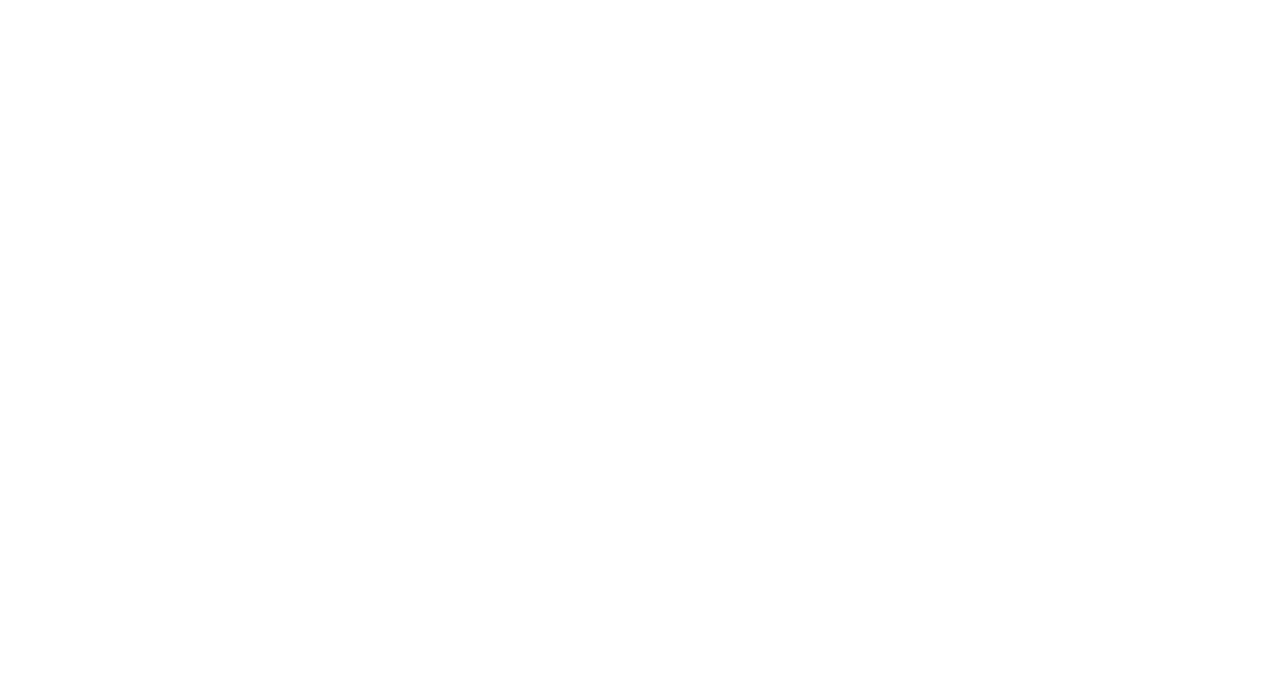
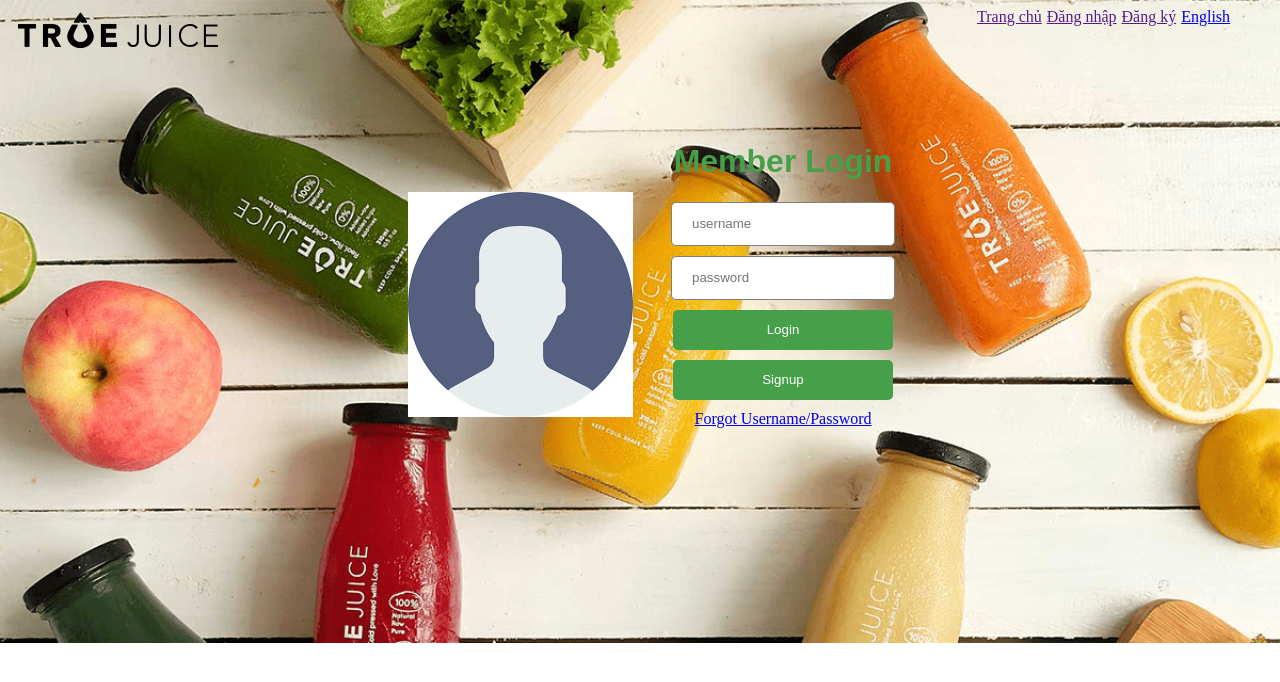
Before and after one commit to leminhhieu98py/-C4E126-true-fruit-admin, a plain HTML site: page html/dung_login.html in a window 1280 px wide. Drawn offline with Linux system fonts and the light colour scheme.

Commit message:
update code

```diff
--- a/css/dung_login.css
+++ b/css/dung_login.css
@@ -0,0 +1,87 @@
+
+.login{
+    display: inline;
+    float: left;
+    width: 300px;
+    height: 300px;
+    border: none;
+    border-radius: 10px;
+    text-align: center;
+    margin-top: 50px;
+
+}
+img#logicon{
+    display: inline;
+    float: left;
+    margin-top: 120px;
+    margin-left: 400px;
+    padding: 0px;
+}
+h1{
+    color: #45a049;
+    font-family: sans-serif;
+
+}
+.login input{
+    width: 200px;
+    height: 40px;
+    margin-bottom: 10px;
+    border-radius: 5px;
+    border: 1px solid grey;
+    padding-left: 20px;
+}
+.login button{
+width: 220px;
+height: 40px;
+margin-bottom: 10px;
+border-radius: 5px;
+border: none;
+background-color: #45a049;
+color: white;
+}
+.login button:hover{
+    font-size: 15px;
+}
+body{
+    background-image:url(/images/loginbackground.png);
+    background-repeat: no-repeat;
+    background-size: cover;
+}
+img {
+    display: inline;
+
+}
+ul {
+    list-style-type: none;
+    display: inline;
+    float: right;
+    margin: 0;
+    padding: 0;
+    width: 200px;
+    background-color: none;
+    width: 300px;
+  }
+  li {
+    float: left;
+
+  }
+  li a{
+    display: block;
+    padding: auto;
+    margin-left: 5px;
+  }
+  /* Thay đổi màu liên kết khi di chuột qua */
+  li a:hover {
+    font-size: 15px;
+    font-weight: bold;
+
+  }
+  .login a:hover {
+    font-weight: bold;
+  }
+  div #navbar-header {
+    display: inline;
+  }
+  div #collapse{
+      display: inline;
+  }
--- a/html/dung_login.html
+++ b/html/dung_login.html
@@ -4,12 +4,35 @@
     <meta charset="UTF-8">
     <meta http-equiv="X-UA-Compatible" content="IE=edge">
     <meta name="viewport" content="width=device-width, initial-scale=1.0">
-    <title>Document</title>
-    <link rel="stylesheet" href="../css/dung_login.css">
-
+    <title>Login</title>
+    <link rel="stylesheet" type="text/css" href="/css/dung_login.css">
 </head>
 <body>
 
-    <script src="../javascript/dung_login.js"></script>
+    <nav id="w0" class="navbar-login">
+        <div class="container">
+        <div class="navbar-header">
+        <div id="collapse">
+        <a href="##"><img src="/images/logo.png" alt="True Juice"></a></div>
+        <ul id="" class="navbar-right nav">
+        <li><a class="clickable" href="">Trang chủ</a></li>
+        <li><a class="clickable" href="">Đăng nhập</a></li>
+        <li><a class="clickable" href="">Đăng ký</a></li>
+        <li><a class="clickable" href="/?lang=en"><span class="language">English</span></a></li>
+        </ul></div></div></nav>
+
+
+        <img id="logicon" src="/images/logicon.png" alt="Login icon" >
+        <div class="login">
+        <h1>Member Login</h1>
+        <input id="username" type="text" placeholder="username">
+        <input id="password" type="password" placeholder="password">
+        <button id="btn_log" onclick="checklogin()">Login</button>
+        <button id="btn_sig">Signup</button>
+        <br>
+        <a href="#">Forgot Username/Password</a>
+
+
+<script src="/javascript/dung_login.js"></script>
 </body>
 </html>
--- a/javascript/dung_login.js
+++ b/javascript/dung_login.js
@@ -0,0 +1,20 @@
+function Checklogin(event)
+{
+
+
+
+    let username = document.getElementById('username').value;
+    let password = document.getElementById('password').value;
+
+
+
+    if (username == '')
+    {
+
+        document.getElementById('username').style.backgroundColor = 'yellow';
+
+        innerHTML = 'Tên đăng nhập ko được để trống ';
+    }
+
+
+}
```
Also changed, not shown: index.html (deleted, +0 -15 lines), images/a.jpg (deleted), images/logicon.png (added), images/loginbackground.png (added), images/logo.png (added).
